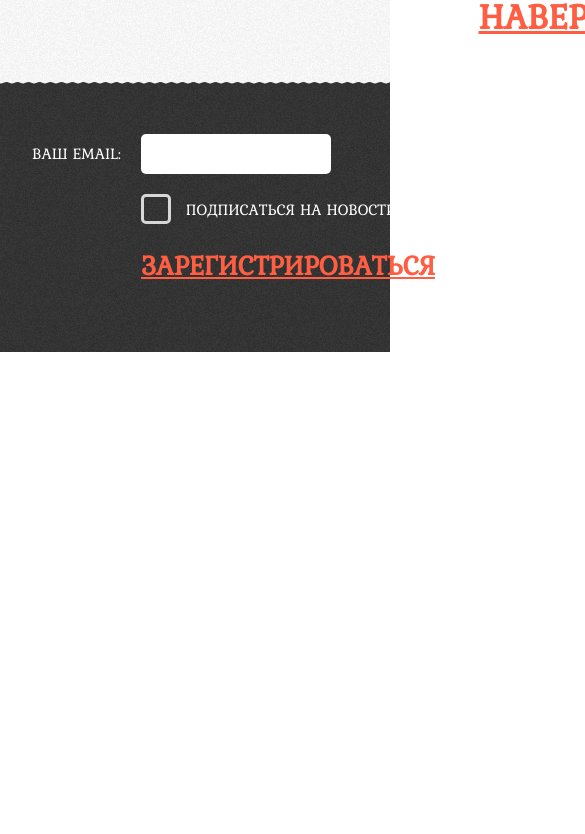
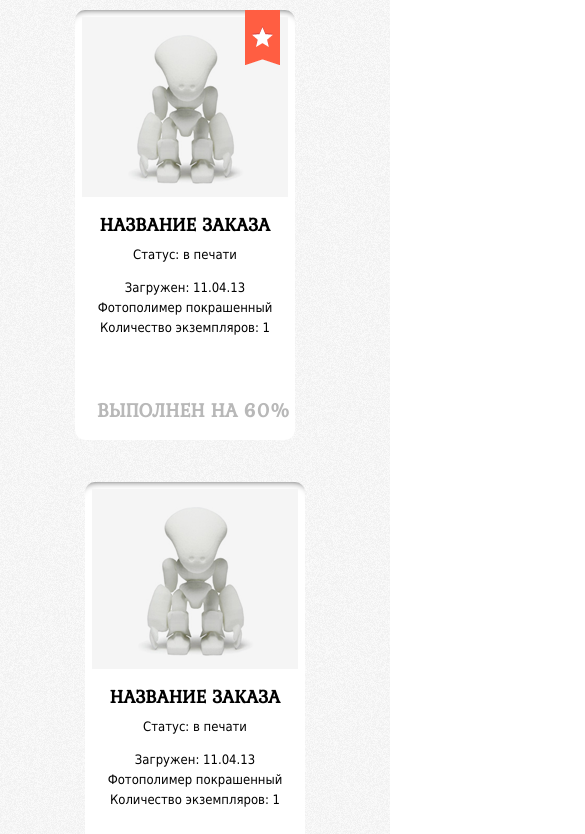
Before and after one commit to just-website/testTask, a plain HTML site: page source/index.html in a window 390 px wide. Shown: the part 1166-2000 px from the top of the page, 585 px wide, since content can reach past the window. Before the commit the page ends 1518 px from the top, so only its background shows below. Drawn offline with Linux system fonts and the light colour scheme.

Commit message:
добавил адаптив

```diff
--- a/source/sass/container.scss
+++ b/source/sass/container.scss
@@ -1,7 +1,20 @@
 .container {
+    text-align: center;
     width: 1024px;
     margin: 0 auto;
-    text-align: center;
     padding-left: 32px;
     padding-right: 32px;
+    @media (max-width: 1023px) {
+        width: 736px;
+    }
+    @media (max-width: 767px) {
+        width: 660px;
+        padding-left: 20px;
+        padding-right: 20px;
+    }
+    @media (max-width: 659px) {
+        width: 320px;
+        padding-left: 10px;
+        padding-right: 10px;
+    }
 }
--- a/source/sass/footer.scss
+++ b/source/sass/footer.scss
@@ -26,17 +26,35 @@
 
 .footer .container {
     text-align: left;
+    @media (max-width: 1200px) {
+        width: 736px;
+        padding-left: 16px;
+        padding-right: 16px;
+    }
+    @media (max-width: 767px) {
+        width: 628px;
+    }
+    @media (max-width: 660px) {
+        width: 320px;
+    }
 }
 
 .footer__email {
     display: block;
     float: left;
     padding-top: 7px;
+    @media (max-width: 767px) {
+        float: none;
+    }
 }
 
 .footer__form--wrapper {
     float: left;
     padding-left: 20px;
+    @media (max-width: 767px) {
+        float: none;
+        padding-left: 0;
+    }
 }
 
 .footer__form--wrapper * {
@@ -91,4 +109,7 @@
     margin-top: 20px;
     padding: 0;
     font-size: 28px;
+    @media (max-width: 659px) {
+        font-size: 18px;
+    }
 }
--- a/source/sass/main.scss
+++ b/source/sass/main.scss
@@ -23,6 +23,20 @@
     margin: 0 auto;
     padding-left: 32px;
     padding-right: 32px;
+    @media (max-width: 1200px) {
+        width: 736px;
+        padding-left: 16px;
+        padding-right: 16px;
+    }
+    @media (max-width: 767px) {
+        width: 660px;
+        text-align: center;
+    }
+    @media (max-width: 659px) {
+        width: 300px;
+        padding-left: 10px;
+        padding-right: 10px;
+    }
 }
 
 .main__sort {
--- a/source/sass/order-card.scss
+++ b/source/sass/order-card.scss
@@ -10,12 +10,27 @@
     vertical-align: middle;
     position: relative;
     margin-bottom: 42px;
-    margin-right: 42px;
-}
-
-.order-card:last-child,
-.order-card:nth-child(4n) {
-    margin-right: 0;
+    margin-right: 30px;
+    &:nth-child(4n) {
+        margin-right: 0;
+    }
+    @media (max-width: 1200px) {
+        margin-right: 20px;
+        &:nth-child(4n) {
+            margin-right: 20px;
+        }
+        &:nth-child(3n) {
+            margin-right: 0;
+        }
+    }
+    @media (max-width: 767px) {
+        &:nth-child(3n) {
+            margin-right: 20px;
+        }
+        &:nth-child(2n) {
+            margin-right: 0;
+        }
+    }
 }
 
 .order-card:hover {
```
Also changed, not shown: source/css/style.css, source/css/style.min.css.
